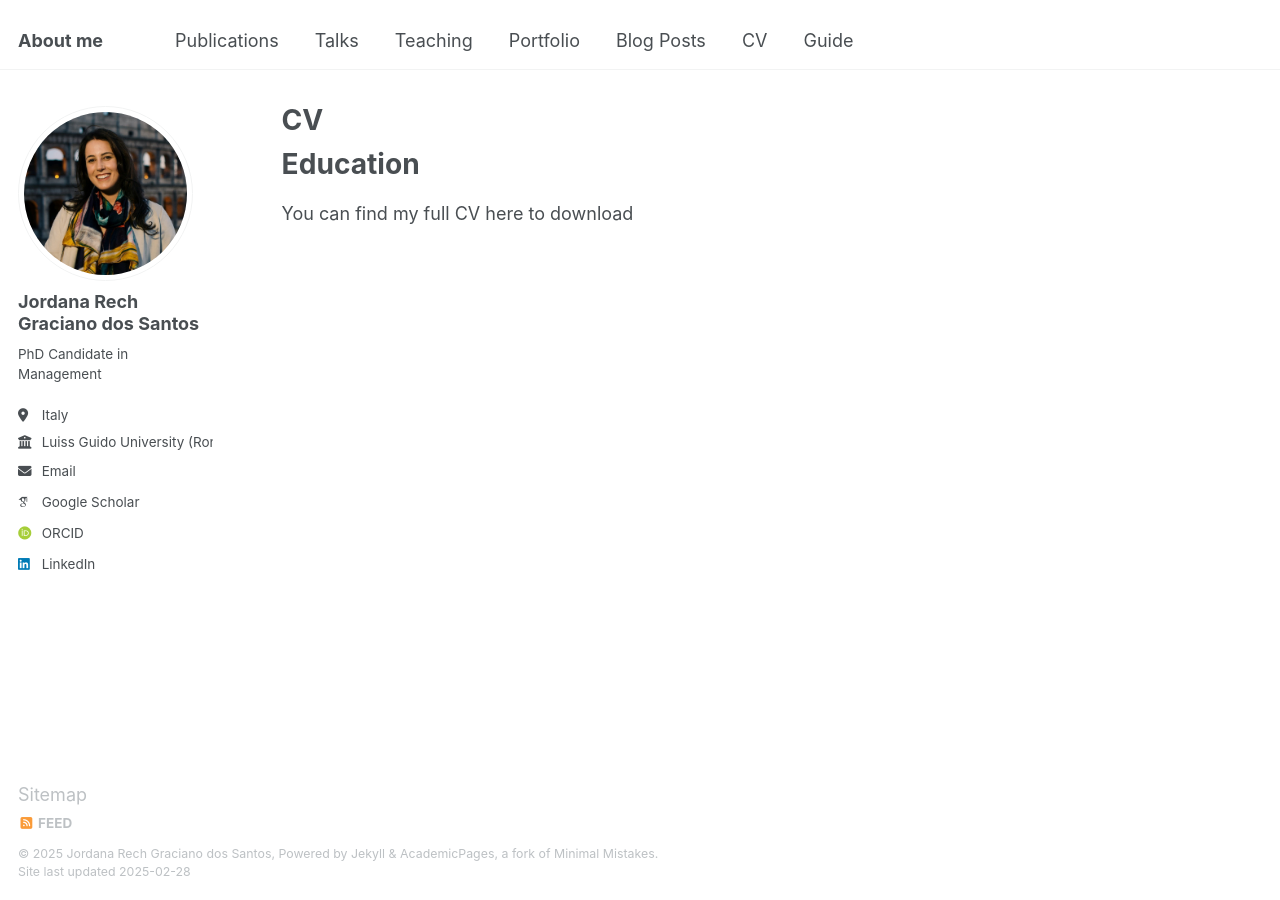
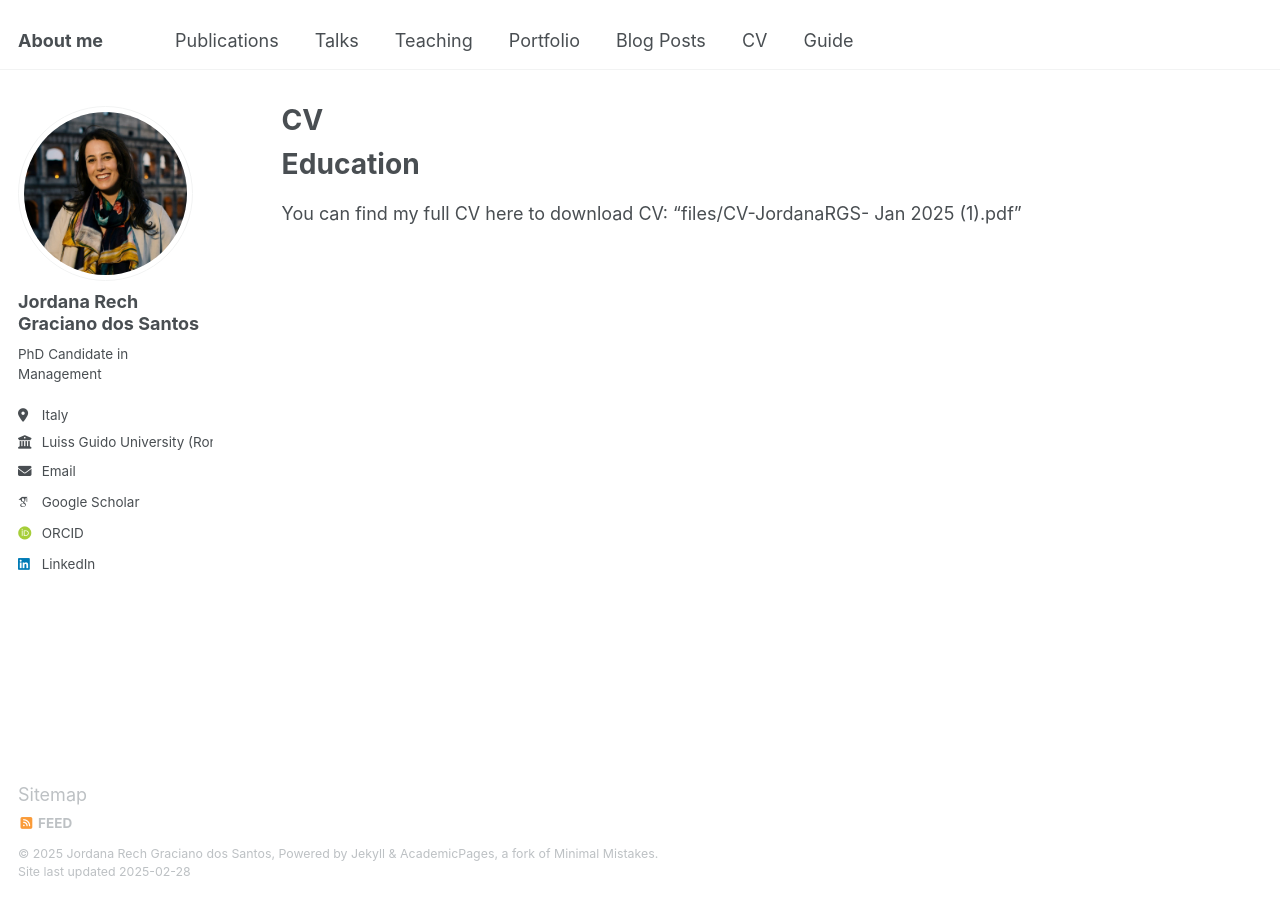
Before and after one commit to jordanarechgs/Jordana-Rech-Graciano-dos-Santos, a Jekyll site: the page built from _pages/cv.md, in a window 1280 px wide. Built offline with Jekyll 4.4.1, drawn with Linux system fonts in a browser that asks for light colours; some web fonts are replaced.

Commit message:
Update cv.md

```diff
--- a/_pages/cv.md
+++ b/_pages/cv.md
@@ -12,3 +12,4 @@ redirect_from:
 Education
 ======
 You can find my full CV here to download
+CV: "files/CV-JordanaRGS- Jan 2025 (1).pdf"
```
